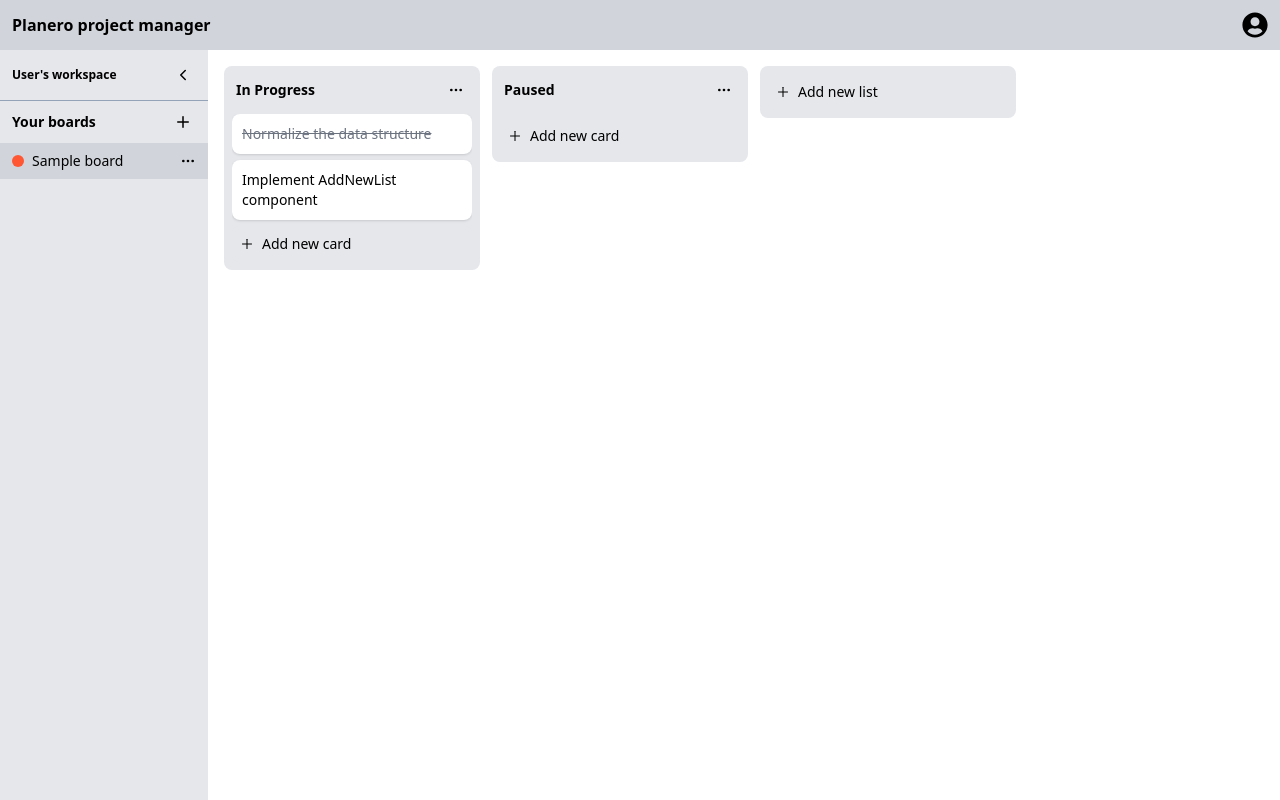
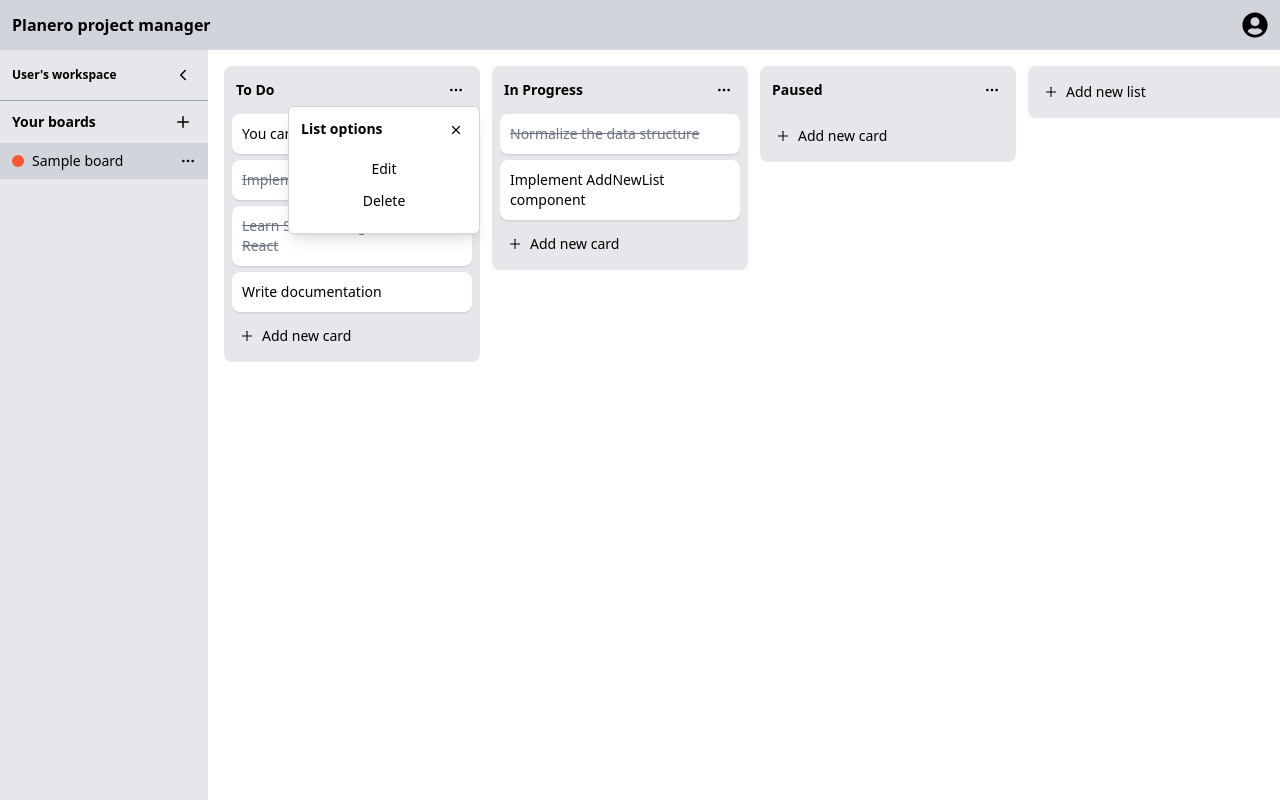
Before and after one commit to raknos13/planero-planner-react, a React (Vite) app: page / in a window 1280 px wide. Both pictures are taken after a click on the button 456 px from the left and 90 px from the top of the page. Built offline with nearby package versions, Linux system fonts and the light colour scheme.

Commit message:
Add list options popover

```diff
--- a/src/components/List.jsx
+++ b/src/components/List.jsx
@@ -1,14 +1,17 @@
 import { Draggable, Droppable } from "@hello-pangea/dnd";
-import { FiMoreHorizontal } from "react-icons/fi";
+import { FiMoreHorizontal, FiX } from "react-icons/fi";
 import Card from "./Card";
 import AddNew from "./AddNew";
+import { useState, useRef } from "react";
 import { useBoardContext } from "./BoardContext";
 
 export default function List({ list, listCards, dragHandleProps }) {
-  const { deleteList, addNewCard } = useBoardContext();
+  const { deleteList, editList, addNewCard } = useBoardContext();
+  const [showPopover, setShowPopover] = useState(false);
+  const popoverRef = useRef(null);
 
   return (
-    <div className="listContainer p-2 w-64 bg-gray-200 rounded-lg flex flex-col h-min">
+    <div className="listContainer relative p-2 w-64 bg-gray-200 rounded-lg flex flex-col h-min">
       <div
         {...dragHandleProps}
         className="listHeader flex justify-between items-center mb-2 p-1"
@@ -16,10 +19,40 @@ export default function List({ list, listCards, dragHandleProps }) {
         <span className="text-sm font-bold">{list.title}</span>
         <button
           className="p-1 rounded-md hover:bg-gray-400 transition-colors"
-          onClick={() => deleteList(list.id)}
+          onClick={() => setShowPopover(true)}
         >
           <FiMoreHorizontal />
         </button>
+        {showPopover && (
+          <div
+            ref={popoverRef}
+            className="flex flex-col top-10 left-16 absolute z-50 w-48 h-32 text-sm mb-2 rounded-md shadow-lg border border-gray-300 bg-white"
+          >
+            <div className="flex justify-between p-3">
+              <h2 className="font-semibold">List options</h2>
+              <button
+                onClick={() => setShowPopover(false)}
+                className="rounded-full p-1 hover:bg-gray-300"
+              >
+                <FiX />
+              </button>
+            </div>
+            <div className="flex flex-col items-start">
+              <button
+                onClick={editList}
+                className="w-full h-8 hover:bg-gray-100 px-4"
+              >
+                Edit
+              </button>
+              <button
+                onClick={() => deleteList(list.id)}
+                className="w-full h-8 hover:bg-gray-100 px-4"
+              >
+                Delete
+              </button>
+            </div>
+          </div>
+        )}
       </div>
       <div className="max-h-[calc(100vh-9rem)] overflow-y-scroll flex flex-col">
         <Droppable droppableId={list.id}>
```
